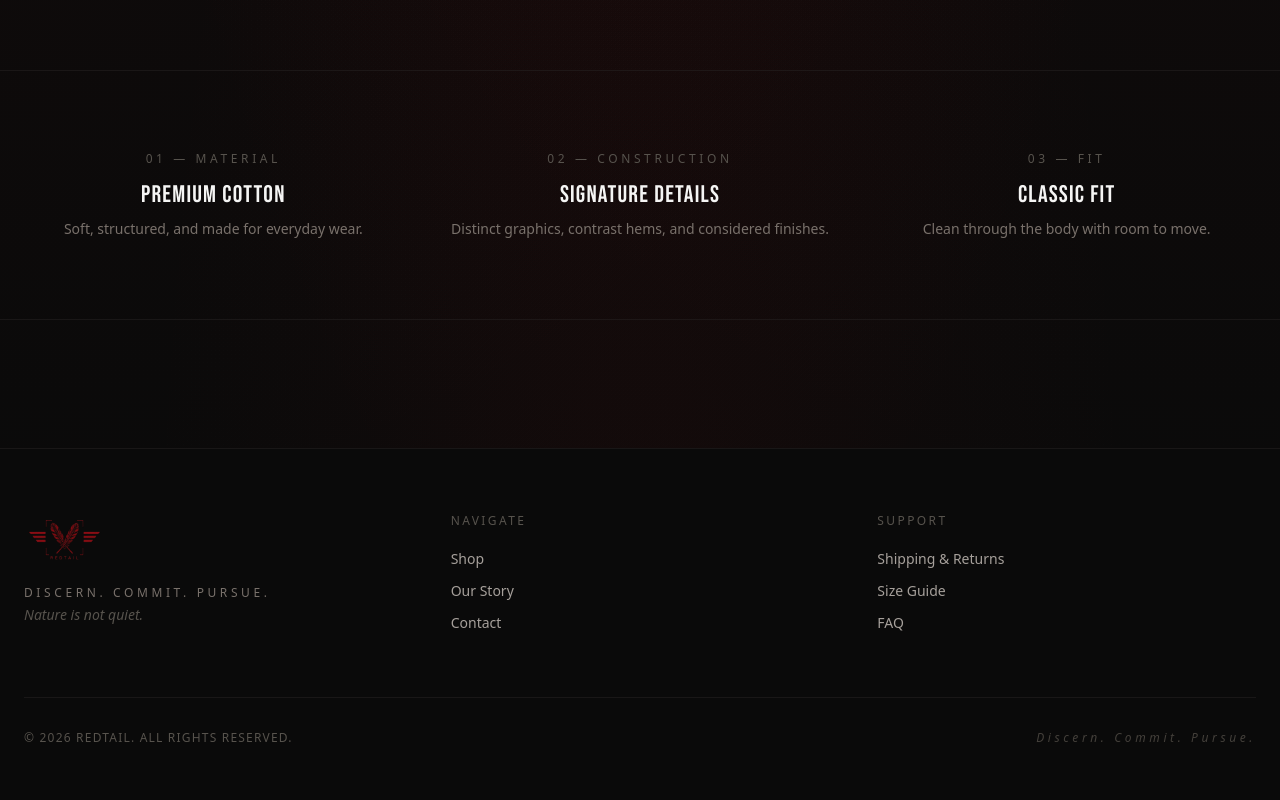
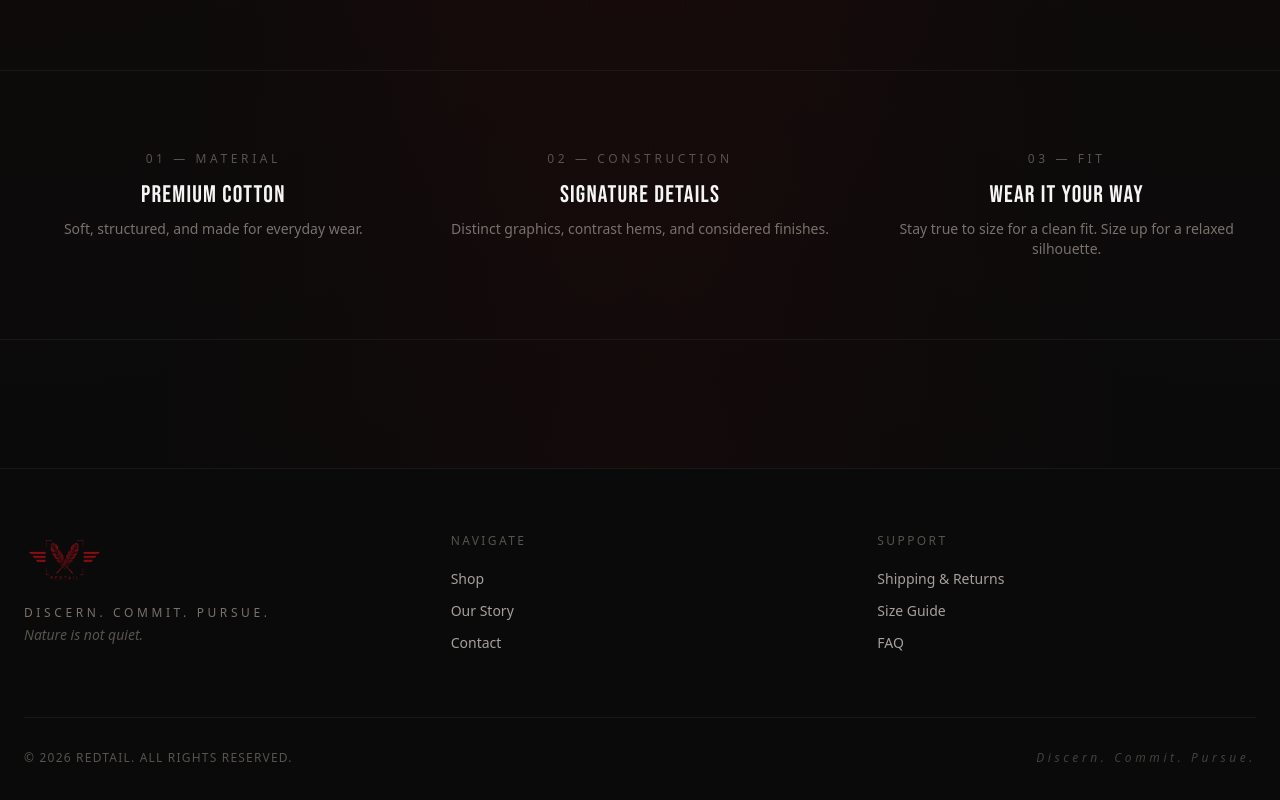
Before and after one commit to Rampage0331/REDTAIL, a Next.js app: page / in a window 1280 px wide. Shown: the part 1628-2428 px from the top of the page. Built offline with nearby package versions, Linux system fonts and the light colour scheme.

Commit message:
fit section: Wear It Your Way sizing guidance

```diff
--- a/src/app/page.tsx
+++ b/src/app/page.tsx
@@ -66,7 +66,7 @@ export default function HomePage() {
           {[
             { label: "01 — MATERIAL",     value: "PREMIUM COTTON",     sub: "Soft, structured, and made for everyday wear." },
             { label: "02 — CONSTRUCTION", value: "SIGNATURE DETAILS",  sub: "Distinct graphics, contrast hems, and considered finishes." },
-            { label: "03 — FIT",          value: "CLASSIC FIT",        sub: "Clean through the body with room to move." },
+            { label: "03 — FIT",          value: "WEAR IT YOUR WAY",   sub: "Stay true to size for a clean fit. Size up for a relaxed silhouette." },
           ].map(({ label, value, sub }) => (
             <div key={label}>
               <p className="text-xs tracking-[0.3em] text-stone-600 mb-3">{label}</p>
```
